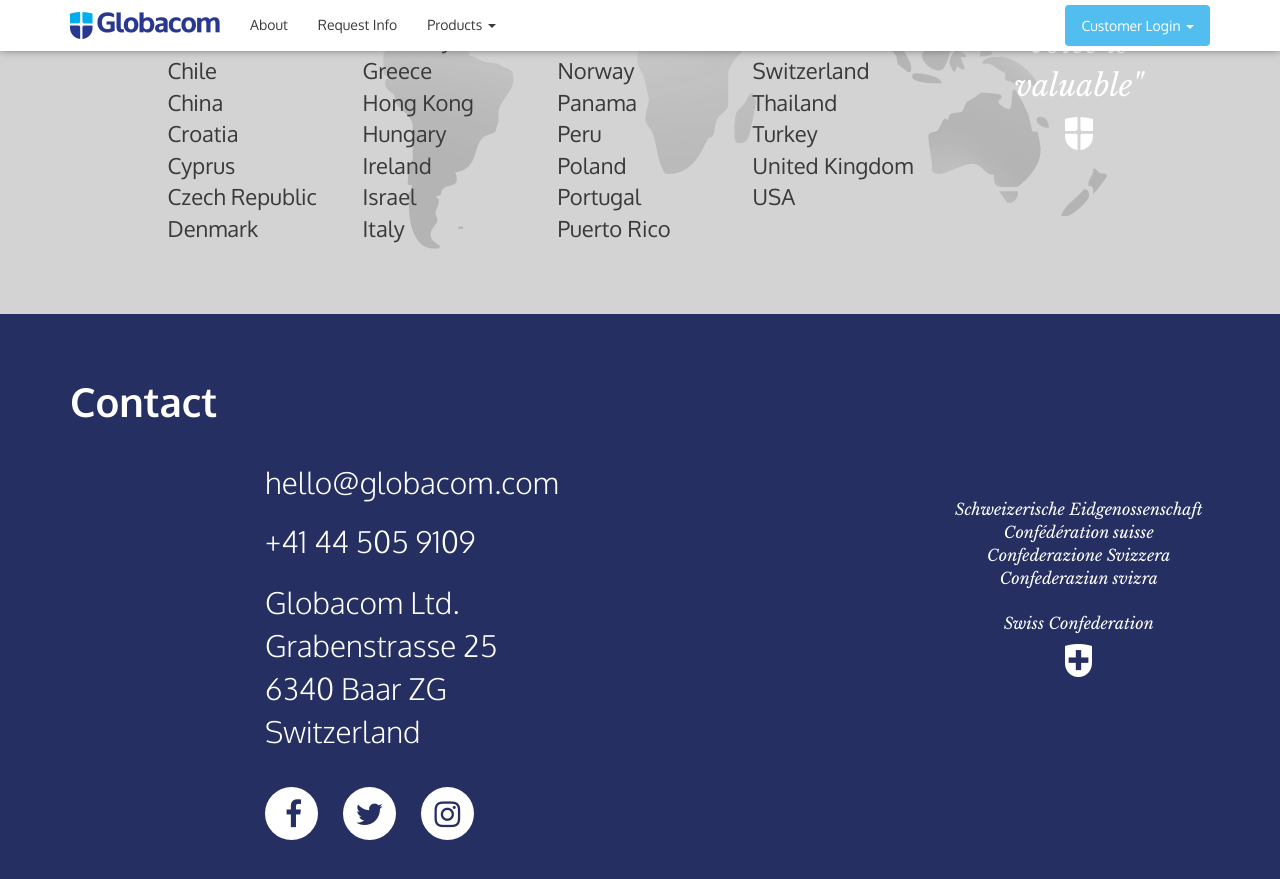
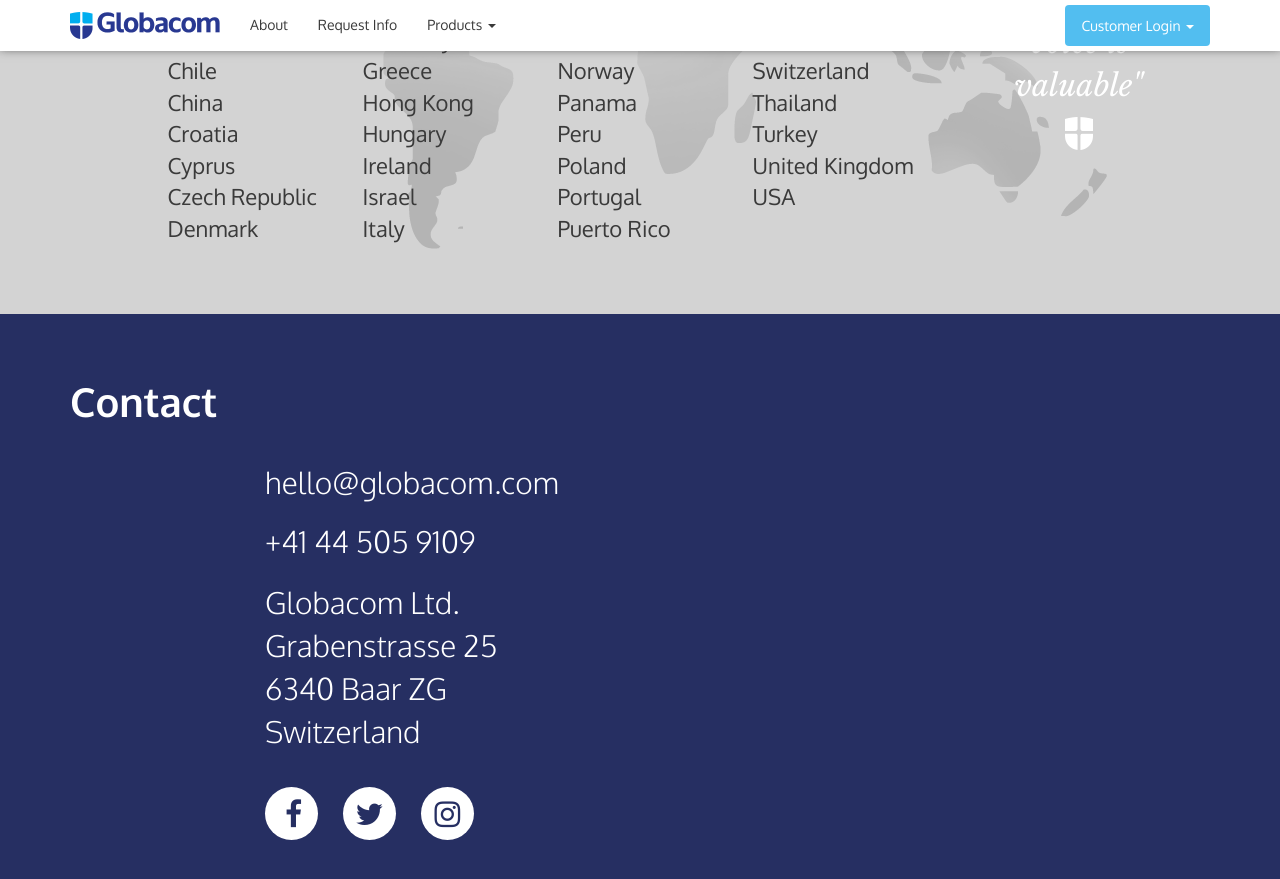
Before and after one commit to sharpmachine/globacom.com, a Jekyll site: the page built from index.html, in a window 1280 px wide and 900 px high, scrolled down 4105 px. Shown: the top 879 px of the window. Built offline with Jekyll 4.4.1, drawn with Linux system fonts in a browser that asks for light colours; nearby versions of some CDN libraries.

Commit message:
Remove swiss confederate message from footer

```diff
--- a/_includes/footer.html
+++ b/_includes/footer.html
@@ -19,14 +19,6 @@
           <a href="http://www.instagram.com/{{ site.instagram }}"><i class="fa fa-instagram"></i></a>
         </div>
       </div>
-      <div class="col-sm-6 col-md-3 text-center belief">
-        Schweizerische Eidgenossenschaft <br>
-        Confédération suisse <br>
-        Confederazione Svizzera <br>
-        Confederaziun svizra <br>
-        <br>
-        Swiss Confederation
-      </div>
     </div>
   </div>
 </footer>
```
